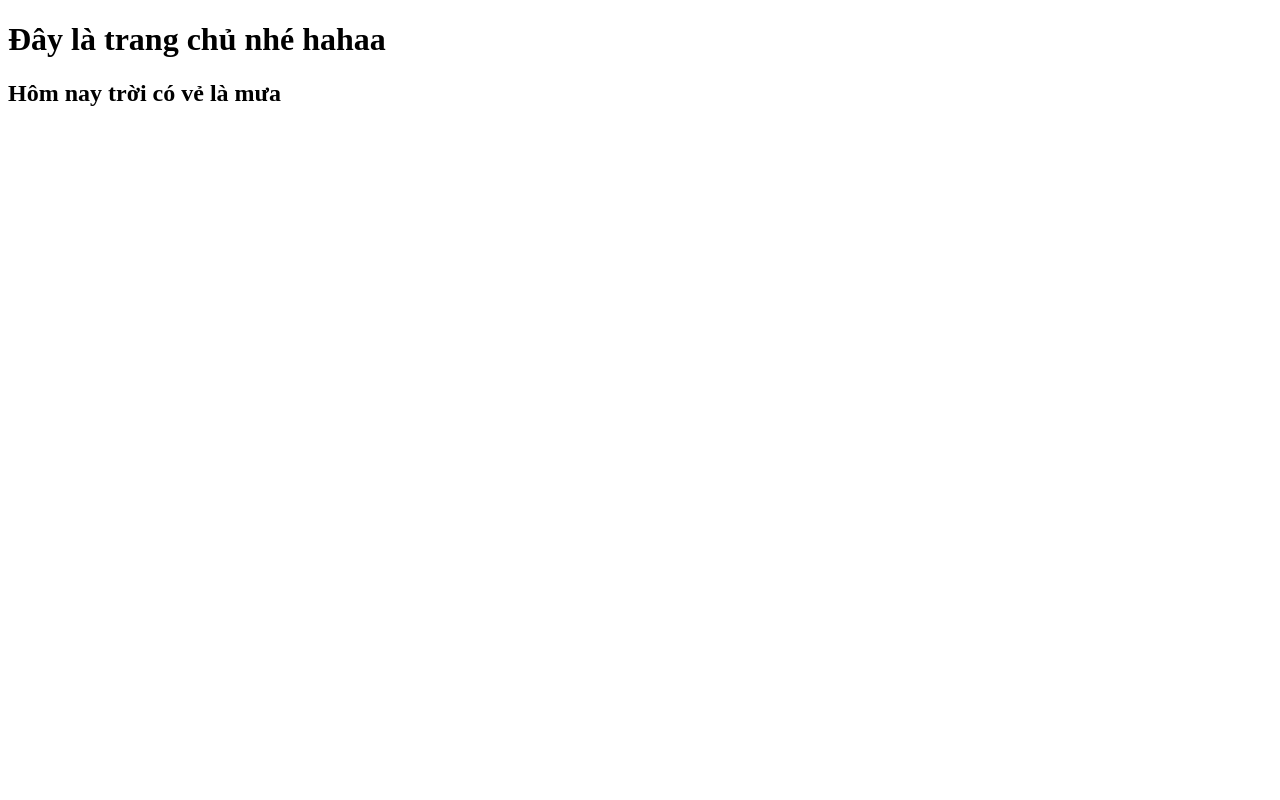
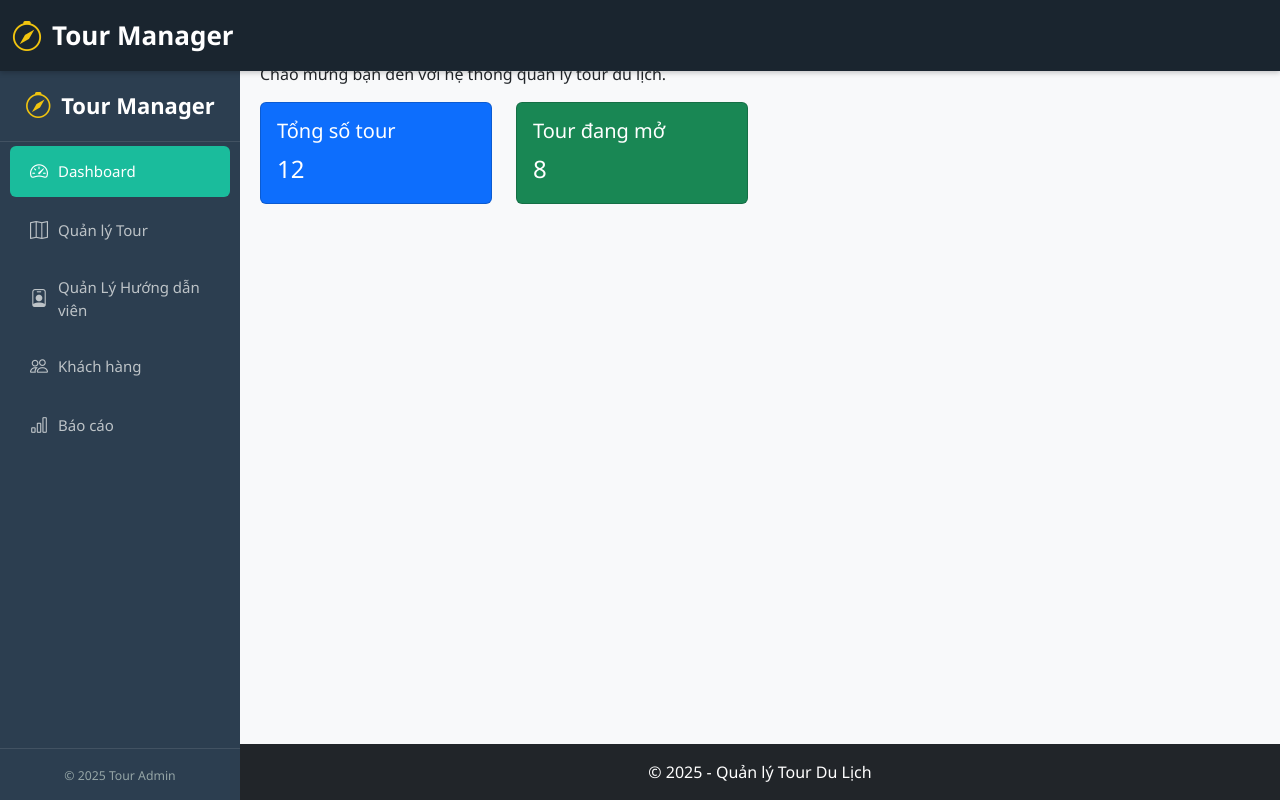
Before and after one commit to ngochao0105/DA1-nh-m-6, a PHP site: page /duanmau/ in a window 1280 px wide. Run offline with PHP 8.4, Linux system fonts and the light colour scheme.

Commit message:
giao diện quản lý

```diff
--- a/controllers/ProductController.php
+++ /dev/null
@@ -1,18 +0,0 @@
-<?php
-// có class chứa các function thực thi xử lý logic
-class ProductController
-{
-    public $modelProduct;
-
-    public function __construct()
-    {
-        $this->modelProduct = new ProductModel();
-    }
-
-    public function Home()
-    {
-        $title = "Đây là trang chủ nhé hahaa";
-        $thoiTiet = "Hôm nay trời có vẻ là mưa";
-        require_once './views/trangchu.php';
-    }
-}
--- /dev/null
+++ b/controllers/TourController.php
@@ -0,0 +1,16 @@
+<?php
+// có class chứa các function thực thi xử lý logic
+class TourController
+{
+    public $modelTour;
+
+    public function __construct()
+    {
+        $this->modelTour = new TourModel();
+    }
+
+    public function Home()
+    {
+        require_once './views/trangchu.php';
+    }
+}
--- a/index.php
+++ b/index.php
@@ -6,7 +6,7 @@ require_once './commons/env.php'; // Khai báo biến môi trường
 require_once './commons/function.php'; // Hàm hỗ trợ
 
 // Require toàn bộ file Controllers
-require_once './controllers/ProductController.php';
+require_once './controllers/TourController.php';
 
 // Require toàn bộ file Models
 require_once './models/ProductModel.php';
@@ -19,6 +19,6 @@ $act = $_GET['act'] ?? '/';
 
 match ($act) {
     // Trang chủ
-    '/'=>(new ProductController())->Home(),
+    '/'=>(new TourController())->Home(),
 
 };
--- a/models/ProductModel.php
+++ b/models/ProductModel.php
@@ -1,6 +1,6 @@
 <?php
 // Có class chứa các function thực thi tương tác với cơ sở dữ liệu
-class ProductModel
+class TourModel
 {
     public $conn;
     public function __construct()
@@ -9,7 +9,7 @@ class ProductModel
     }
 
     // Viết truy vấn danh sách sản phẩm
-    public function getAllProduct()
+    public function getAllTour()
     {
 
     }
--- /dev/null
+++ b/views/layout/footer.php
@@ -0,0 +1,22 @@
+</div> <!-- end content -->
+
+<footer class="footer bg-dark text-white text-center py-3 mt-4">
+  <div class="container">
+    © 2025 - Quản lý Tour Du Lịch
+  </div>
+</footer>
+
+<script src="https://cdn.jsdelivr.net/npm/bootstrap@5.3.2/dist/js/bootstrap.bundle.min.js"></script>
+
+<style>
+  .footer {
+    position: fixed;
+    bottom: 0;
+    left: 240px; /* bằng chiều rộng sidebar */
+    width: calc(100% - 240px); /* tránh đè sidebar */
+    z-index: 10;
+  }
+</style>
+
+</body>
+</html>
--- /dev/null
+++ b/views/layout/header.php
@@ -0,0 +1,101 @@
+<!DOCTYPE html>
+<html lang="vi">
+<head>
+  <meta charset="UTF-8">
+  <meta name="viewport" content="width=device-width, initial-scale=1.0">
+  <title>Admin - Quản lý Tour Du Lịch</title>
+
+  <!-- Bootstrap & Icons -->
+  <link href="https://cdn.jsdelivr.net/npm/bootstrap@5.3.2/dist/css/bootstrap.min.css" rel="stylesheet">
+  <link href="https://cdn.jsdelivr.net/npm/bootstrap-icons@1.11.3/font/bootstrap-icons.css" rel="stylesheet">
+
+  <style>
+    body {
+      font-family: 'Segoe UI', sans-serif;
+      background-color: #f8f9fa;
+    }
+
+    /* ===== HEADER ===== */
+    .navbar {
+      background-color: #1a252f !important;
+      box-shadow: 0 2px 5px rgba(0,0,0,0.2);
+    }
+    .navbar-brand {
+      font-size: 26px;
+      font-weight: bold;
+      display: flex;
+      align-items: center;
+      gap: 10px;
+    }
+    .navbar-brand i {
+      font-size: 30px;
+      color: #f1c40f;
+    }
+
+    /* ===== SIDEBAR ===== */
+    .sidebar {
+      height: 100vh;
+      width: 240px;
+      background-color: #2c3e50;
+      position: fixed;
+      top: 0;
+      left: 0;
+      padding-top: 70px;
+      color: #ecf0f1;
+      transition: all 0.3s ease;
+    }
+
+    .nav-link {
+      color: #bdc3c7;
+      display: flex;
+      align-items: center;
+      padding: 12px 20px;
+      text-decoration: none;
+      font-size: 15px;
+      font-weight: 500;
+      transition: all 0.3s ease;
+      border-radius: 6px;
+      margin: 4px 10px;
+    }
+
+    .nav-link i {
+      font-size: 18px;
+      margin-right: 10px;
+    }
+
+    .nav-link:hover {
+      background-color: #34495e;
+      color: #fff;
+      transform: translateX(4px);
+    }
+
+    .nav-link.active {
+      background-color: #1abc9c;
+      color: #fff;
+    }
+
+    .sidebar-footer {
+      margin-top: auto;
+      padding: 15px;
+      font-size: 14px;
+      color: #95a5a6;
+      text-align: center;
+      border-top: 1px solid rgba(255,255,255,0.1);
+    }
+
+    .content {
+      margin-left: 250px;
+      padding: 20px;
+    }
+  </style>
+</head>
+<body>
+
+<!-- ===== HEADER / NAVBAR ===== -->
+<nav class="navbar navbar-dark fixed-top">
+  <div class="container-fluid">
+    <a class="navbar-brand text-white" href="index.php">
+      <i class="bi bi-compass"></i> Tour Manager
+    </a>
+  </div>
+</nav>
--- /dev/null
+++ b/views/layout/sidebar.php
@@ -0,0 +1,97 @@
+<!-- Sidebar -->
+<style>
+  .sidebar {
+    height: 100vh;
+    width: 240px;
+    background-color: #2c3e50;
+    position: fixed;
+    top: 0;
+    left: 0;
+    color: #ecf0f1;
+    display: flex;
+    flex-direction: column;
+    transition: all 0.3s ease;
+  }
+
+  .sidebar-header {
+    padding: 20px 10px;
+    text-align: center;
+    border-bottom: 1px solid rgba(255,255,255,0.1);
+  }
+
+  .sidebar-header h4 {
+    font-size: 22px;
+    font-weight: bold;
+    color: #fff;
+    margin: 0;
+    display: flex;
+    align-items: center;
+    justify-content: center;
+    gap: 10px;
+  }
+
+  .sidebar-header i {
+    font-size: 26px;
+    color: #f1c40f;
+  }
+
+  .nav-link {
+    color: #bdc3c7;
+    display: flex;
+    align-items: center;
+    padding: 12px 20px;
+    text-decoration: none;
+    font-size: 15px;
+    font-weight: 500;
+    transition: all 0.3s ease;
+    border-radius: 6px;
+    margin: 4px 10px;
+  }
+
+  .nav-link i {
+    font-size: 18px;
+    margin-right: 10px;
+  }
+
+  .nav-link:hover {
+    background-color: #34495e;
+    color: #fff;
+    transform: translateX(4px);
+  }
+
+  .nav-link.active {
+    background-color: #1abc9c;
+    color: #fff;
+  }
+
+  .sidebar-footer {
+    margin-top: auto;
+    padding: 15px;
+    font-size: 14px;
+    color: #95a5a6;
+    text-align: center;
+    border-top: 1px solid rgba(255,255,255,0.1);
+  }
+</style>
+
+<div class="sidebar">
+  <!-- Header -->
+  <div class="sidebar-header">
+    <h4><i class="bi bi-compass"></i> Tour Manager</h4>
+  </div>
+
+  <!-- Navigation -->
+  <a href="index.php" class="nav-link active"><i class="bi bi-speedometer2"></i> Dashboard</a>
+  <a href="?act=tour-list" class="nav-link"><i class="bi bi-map"></i> Quản lý Tour</a>
+  <a href="#" class="nav-link"><i class="bi bi-person-badge"></i>Quản Lý Hướng dẫn viên</a>
+  <a href="#" class="nav-link"><i class="bi bi-people"></i> Khách hàng</a>
+  <a href="#" class="nav-link"><i class="bi bi-bar-chart"></i> Báo cáo</a>
+
+  <!-- Footer -->
+  <div class="sidebar-footer">
+    <small>© 2025 Tour Admin</small>
+  </div>
+</div>
+
+<!-- Phần nội dung -->
+<div class="content" style="margin-left:240px; padding:20px;">
--- a/views/trangchu.php
+++ b/views/trangchu.php
@@ -1,12 +1,26 @@
-<!DOCTYPE html>
-<html lang="en">
-<head>
-    <meta charset="UTF-8">
-    <meta name="viewport" content="width=device-width, initial-scale=1.0">
-    <title>Document</title>
-</head>
-<body>
-    <h1><?php echo $title; ?></h1>
-    <h2><?php echo $thoiTiet; ?></h2>
-</body>
-</html>
+<?php include "views/layout/header.php"; ?>
+<?php include "views/layout/sidebar.php"; ?>
+
+<h3>Trang chủ Admin</h3>
+<p>Chào mừng bạn đến với hệ thống quản lý tour du lịch.</p>
+
+<div class="row">
+  <div class="col-md-3">
+    <div class="card text-bg-primary mb-3">
+      <div class="card-body">
+        <h5 class="card-title">Tổng số tour</h5>
+        <p class="card-text fs-4">12</p>
+      </div>
+    </div>
+  </div>
+  <div class="col-md-3">
+    <div class="card text-bg-success mb-3">
+      <div class="card-body">
+        <h5 class="card-title">Tour đang mở</h5>
+        <p class="card-text fs-4">8</p>
+      </div>
+    </div>
+  </div>
+</div>
+
+<?php include "views/layout/footer.php"; ?>
```
